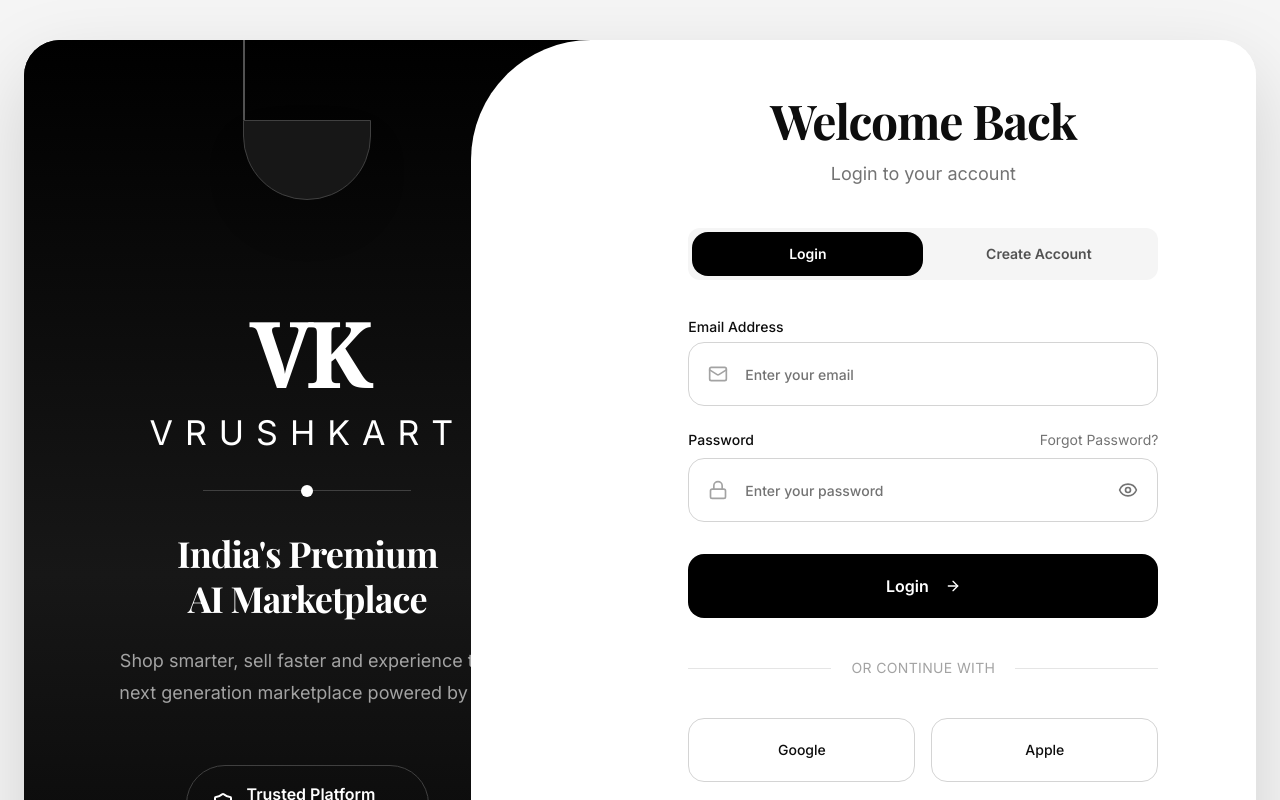
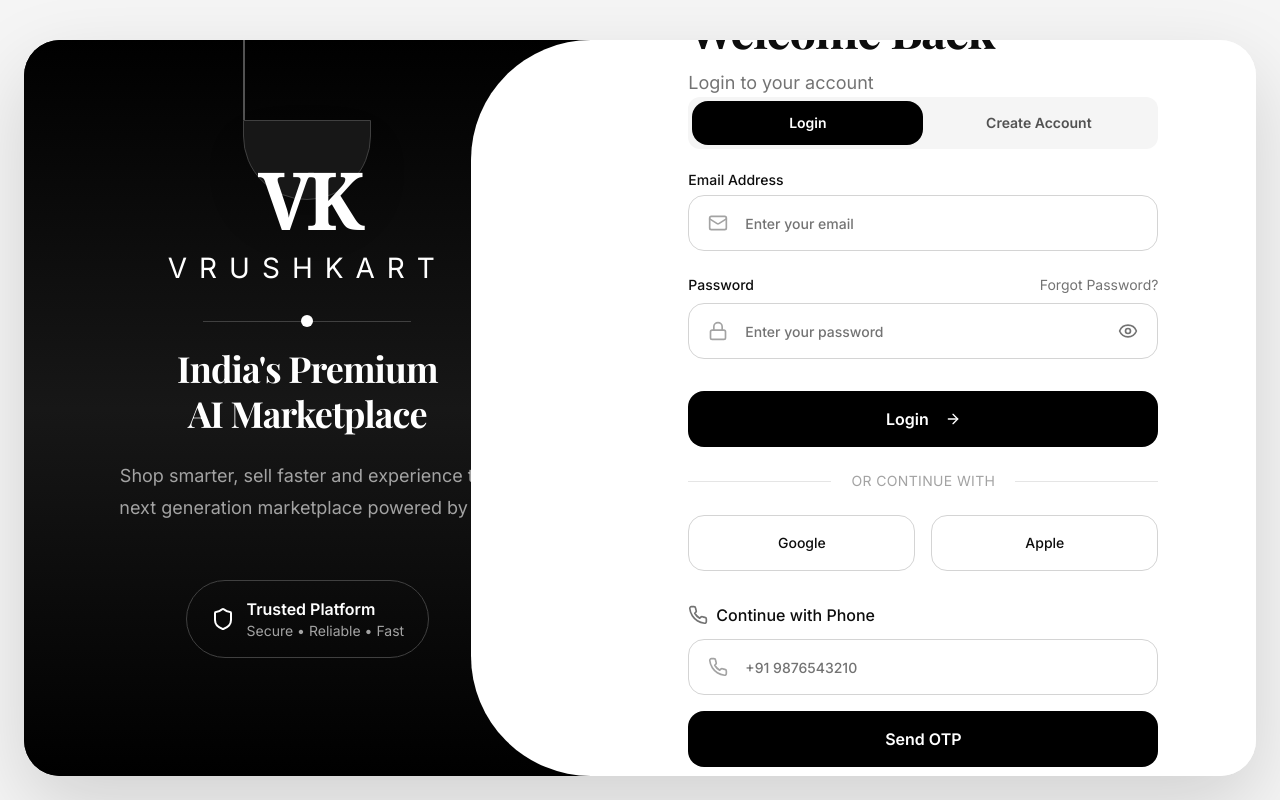
Before and after one commit to sai-1435/Vurshcart, a React (Vite) app: page /auth in a window 1280 px wide. Shown: the top 800 px of the page. Built offline with nearby package versions, Linux system fonts and the light colour scheme; the HTML template or start-up script is replaced by a standard one.

Commit message:
Fix Auth page JSX structure and authentication UI

```diff
--- a/src/pages/Auth.tsx
+++ b/src/pages/Auth.tsx
@@ -90,7 +90,7 @@ export default function Auth() {
 
   return (
     <div className="min-h-screen bg-[#f5f5f5] flex items-center justify-center px-6 py-10">
-      <div className="w-full max-w-[1450px] min-h-[860px] rounded-[36px] overflow-hidden bg-white shadow-[0_30px_80px_rgba(0,0,0,0.15)] flex">
+      <div className="w-full max-w-[1450px] h-[92vh] rounded-[36px] overflow-hidden bg-white shadow-[0_30px_80px_rgba(0,0,0,0.15)] flex">
 
         {/* LEFT PANEL */}
 
@@ -113,7 +113,7 @@ export default function Auth() {
             <div className="select-none">
 
               <h1
-                className="text-[92px] font-black tracking-[-8px] leading-none"
+                className="text-[80px] font-black tracking-[-8px] leading-none"
                 style={{
                   fontFamily: "Georgia, serif",
                 }}
@@ -121,7 +121,7 @@ export default function Auth() {
                 VK
               </h1>
 
-              <p className="mt-2 text-[34px] font-light tracking-[12px] uppercase">
+              <p className="mt-2 text-[28px] font-light tracking-[12px] uppercase">
                 VRUSHKART
               </p>
 
@@ -133,7 +133,7 @@ export default function Auth() {
 
             </div>
 
-            <h2 className="mt-10 text-4xl font-bold leading-tight">
+            <h2 className="mt-6 text-4xl font-bold leading-tight">
               India's Premium
               <br />
               AI Marketplace
@@ -172,11 +172,11 @@ export default function Auth() {
 
         {/* RIGHT PANEL */}
 
-        <div className="relative flex flex-1 items-center justify-center bg-white px-14 py-14">
+        <div className="relative flex flex-1 items-center justify-center bg-white px-14 py-10 overflow-hidden">
 
           <div className="w-full max-w-[470px]">
 
-            <div className="mb-10 text-center">
+            <div className="mb-6text-center">
 
               <h2 className="text-5xl font-bold tracking-tight">
                 Welcome Back
@@ -190,7 +190,7 @@ export default function Auth() {
 
             {/* Tabs */}
 
-            <div className="mb-10 flex rounded-xl bg-neutral-100 p-1">
+            <div className="mb-6 flex rounded-xl bg-neutral-100 p-1">
 
               <button
                 onClick={() => setMode("login")}
@@ -236,7 +236,7 @@ export default function Auth() {
                       value={email}
                       onChange={(e) => setEmail(e.target.value)}
                       placeholder="Enter your email"
-                      className="h-16 rounded-2xl border-neutral-300 pl-14 text-[15px] font-medium"
+                      className="h-14 rounded-2xl border-neutral-300 pl-14 text-[15px] font-medium"
                     />
 
                   </div>
@@ -268,7 +268,7 @@ export default function Auth() {
                       value={password}
                       onChange={(e) => setPassword(e.target.value)}
                       placeholder="Enter your password"
-                      className="h-16 rounded-2xl border-neutral-300 pl-14 pr-14 text-[15px] font-medium"
+                      className="h-14 rounded-2xl border-neutral-300 pl-14 pr-14 text-[15px] font-medium"
                     />
 
                     <button
@@ -292,7 +292,7 @@ export default function Auth() {
                 <Button
                   onClick={handleLogin}
                   disabled={loading}
-                  className="mt-8 h-16 w-full rounded-2xl bg-black text-base font-semibold hover:bg-neutral-900 transition-all"
+                  className="mt-8 h-14 w-full rounded-2xl bg-black text-base font-semibold hover:bg-neutral-900 transition-all"
                 >
                   {loading ? (
                     <Loader2 className="h-5 w-5 animate-spin" />
@@ -306,7 +306,7 @@ export default function Auth() {
 
                 {/* Divider */}
 
-                <div className="relative my-10">
+                <div className="relative my-6">
 
                   <div className="absolute inset-0 flex items-center">
                     <div className="w-full border-t border-neutral-200" />
@@ -329,7 +329,7 @@ export default function Auth() {
                   <Button
                     variant="outline"
                     onClick={signInWithGoogle}
-                    className="h-16 rounded-2xl border border-neutral-300 hover:bg-neutral-100"
+                    className="h-14 rounded-2xl border border-neutral-300 hover:bg-neutral-100"
                   >
                     Google
                   </Button>
@@ -337,7 +337,7 @@ export default function Auth() {
                   <Button
                     variant="outline"
                     onClick={signInWithApple}
-                    className="h-16 rounded-2xl border border-neutral-300 hover:bg-neutral-100"
+                    className="h-14 rounded-2xl border border-neutral-300 hover:bg-neutral-100"
                   >
                     Apple
                   </Button>
@@ -365,7 +365,7 @@ export default function Auth() {
                       value={phone}
                       onChange={(e) => setPhone(e.target.value)}
                       placeholder="+91 9876543210"
-                      className="h-16 rounded-2xl border-neutral-300 pl-14 text-[15px] font-medium"
+                      className="h-14 rounded-2xl border-neutral-300 pl-14 text-[15px] font-medium"
                     />
 
                   </div>
@@ -376,7 +376,7 @@ export default function Auth() {
                       value={otp}
                       onChange={(e) => setOtp(e.target.value)}
                       placeholder="Enter OTP"
-                      className="mt-4 h-16 rounded-2xl border-neutral-300 text-center tracking-[10px]"
+                      className="mt-4 h-14 rounded-2xl border-neutral-300 text-center tracking-[10px]"
                     />
 
                   )}
@@ -384,7 +384,7 @@ export default function Auth() {
                   <Button
                     onClick={handlePhoneLogin}
                     disabled={loading}
-                    className="mt-4 h-16 w-full rounded-2xl bg-black text-base font-semibold hover:bg-neutral-900 transition-all"
+                    className="mt-4 h-14 w-full rounded-2xl bg-black text-base font-semibold hover:bg-neutral-900 transition-all"
                   >
                     {loading ? (
                       <Loader2 className="h-5 w-5 animate-spin" />
@@ -399,7 +399,7 @@ export default function Auth() {
 
                 {/* Bottom */}
 
-                <div className="mt-10 text-center text-sm text-neutral-600">
+                <div className="mt-6 text-center text-sm text-neutral-600">
 
                   Don't have an account?
 
@@ -421,7 +421,7 @@ export default function Auth() {
 
               <>
 
-                <div className="mb-10 text-center">
+                <div className="mb-6 text-center">
 
                   <h2 className="text-5xl font-bold tracking-tight">
                     Create Account
@@ -449,7 +449,7 @@ export default function Auth() {
                       value={fullName}
                       onChange={(e) => setFullName(e.target.value)}
                       placeholder="Enter your full name"
-                      className="h-16 rounded-2xl border-neutral-300 pl-14 text-[15px] font-medium"
+                      className="h-14 rounded-2xl border-neutral-300 pl-14 text-[15px] font-medium"
                     />
 
                   </div>
@@ -473,7 +473,7 @@ export default function Auth() {
                       value={email}
                       onChange={(e) => setEmail(e.target.value)}
                       placeholder="Enter your email"
-                      className="h-16 rounded-2xl border-neutral-300 pl-14 text-[15px] font-medium"
+                      className="h-14 rounded-2xl border-neutral-300 pl-14 text-[15px] font-medium"
                     />
 
                   </div>
@@ -496,7 +496,7 @@ export default function Auth() {
                       value={password}
                       onChange={(e) => setPassword(e.target.value)}
                       placeholder="Create a password"
-                      className="h-16 rounded-2xl border-neutral-300 pl-14 pr-14 text-[15px] font-medium"
+                      className="h-14 rounded-2xl border-neutral-300 pl-14 pr-14 text-[15px] font-medium"
                     />
 
                     <button
@@ -532,7 +532,7 @@ export default function Auth() {
                       value={confirmPassword}
                       onChange={(e) => setConfirmPassword(e.target.value)}
                       placeholder="Confirm your password"
-                      className="h-16 rounded-2xl border-neutral-300 pl-14 pr-14 text-[15px] font-medium"
+                      className="h-14 rounded-2xl border-neutral-300 pl-14 pr-14 text-[15px] font-medium"
                     />
 
                     <button
@@ -578,7 +578,7 @@ export default function Auth() {
                 {/* Create Account */}
 
                 <Button
-                  className="mt-8 h-16 w-full rounded-2xl bg-black text-base font-semibold hover:bg-neutral-900 transition-all"
+                  className="mt-8 h-14 w-full rounded-2xl bg-black text-base font-semibold hover:bg-neutral-900 transition-all"
                 >
                   Create Account
                   <ArrowRight className="ml-2 h-5 w-5" />
@@ -586,7 +586,7 @@ export default function Auth() {
 
                 {/* Divider */}
 
-                <div className="relative my-10">
+                <div className="relative my-6">
 
                   <div className="absolute inset-0 flex items-center">
                     <div className="w-full border-t border-neutral-200" />
@@ -608,7 +608,7 @@ export default function Auth() {
                   <Button
                     variant="outline"
                     onClick={signInWithGoogle}
-                    className="h-16 rounded-2xl border border-neutral-300 hover:bg-neutral-100 transition-all"
+                    className="h-14 rounded-2xl border border-neutral-300 hover:bg-neutral-100 transition-all"
                   >
                     Google
                   </Button>
@@ -616,7 +616,7 @@ export default function Auth() {
                   <Button
                     variant="outline"
                     onClick={signInWithApple}
-                    className="h-16 rounded-2xl border border-neutral-300 hover:bg-neutral-100 transition-all"
+                    className="h-14 rounded-2xl border border-neutral-300 hover:bg-neutral-100 transition-all"
                   >
                     Apple
                   </Button>
@@ -625,7 +625,7 @@ export default function Auth() {
 
                 {/* Bottom Text */}
 
-                <div className="mt-10 text-center text-sm text-neutral-600">
+                <div className="mt-6 text-center text-sm text-neutral-600">
 
                   Already have an account?
 
```
